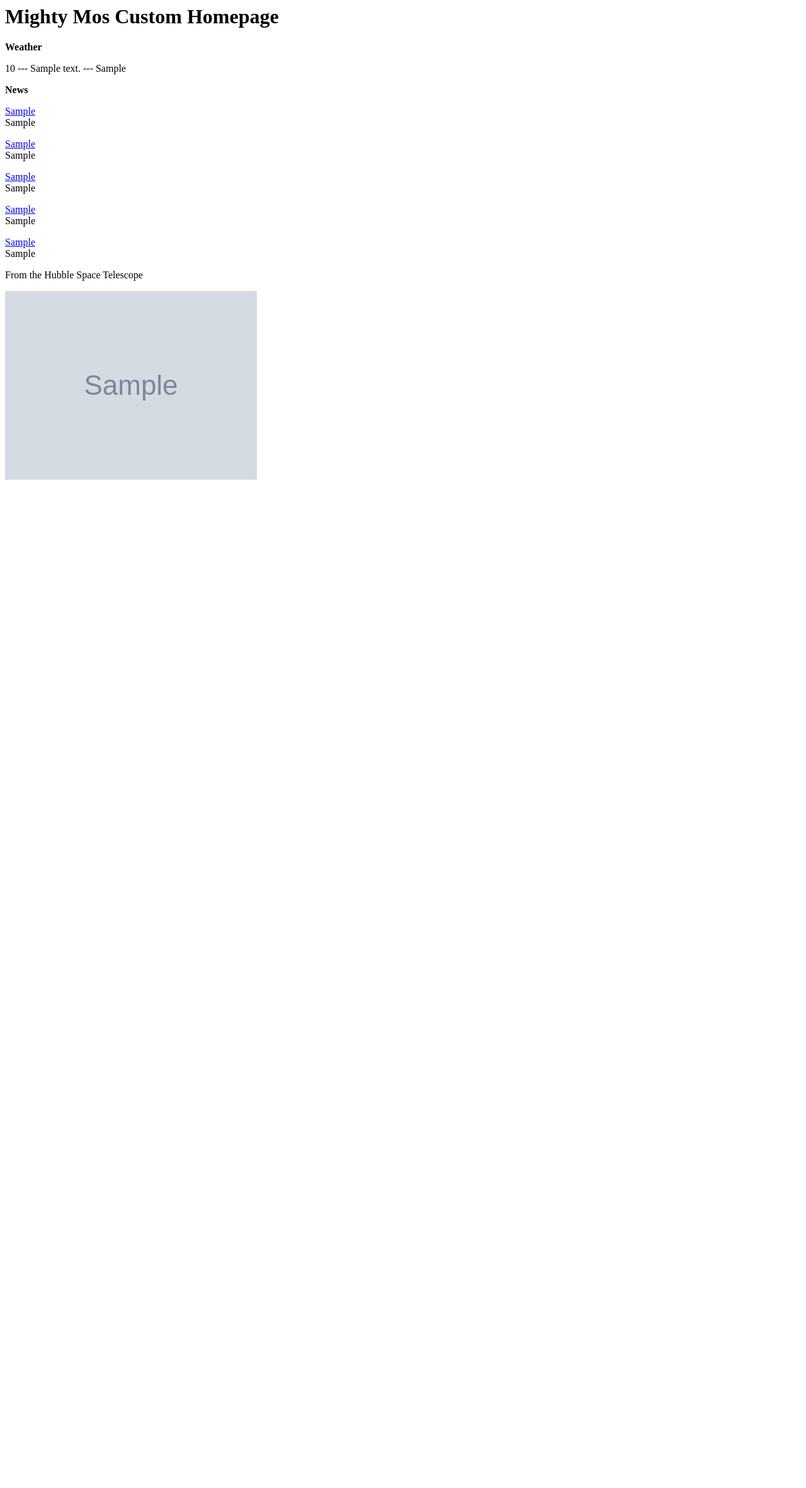
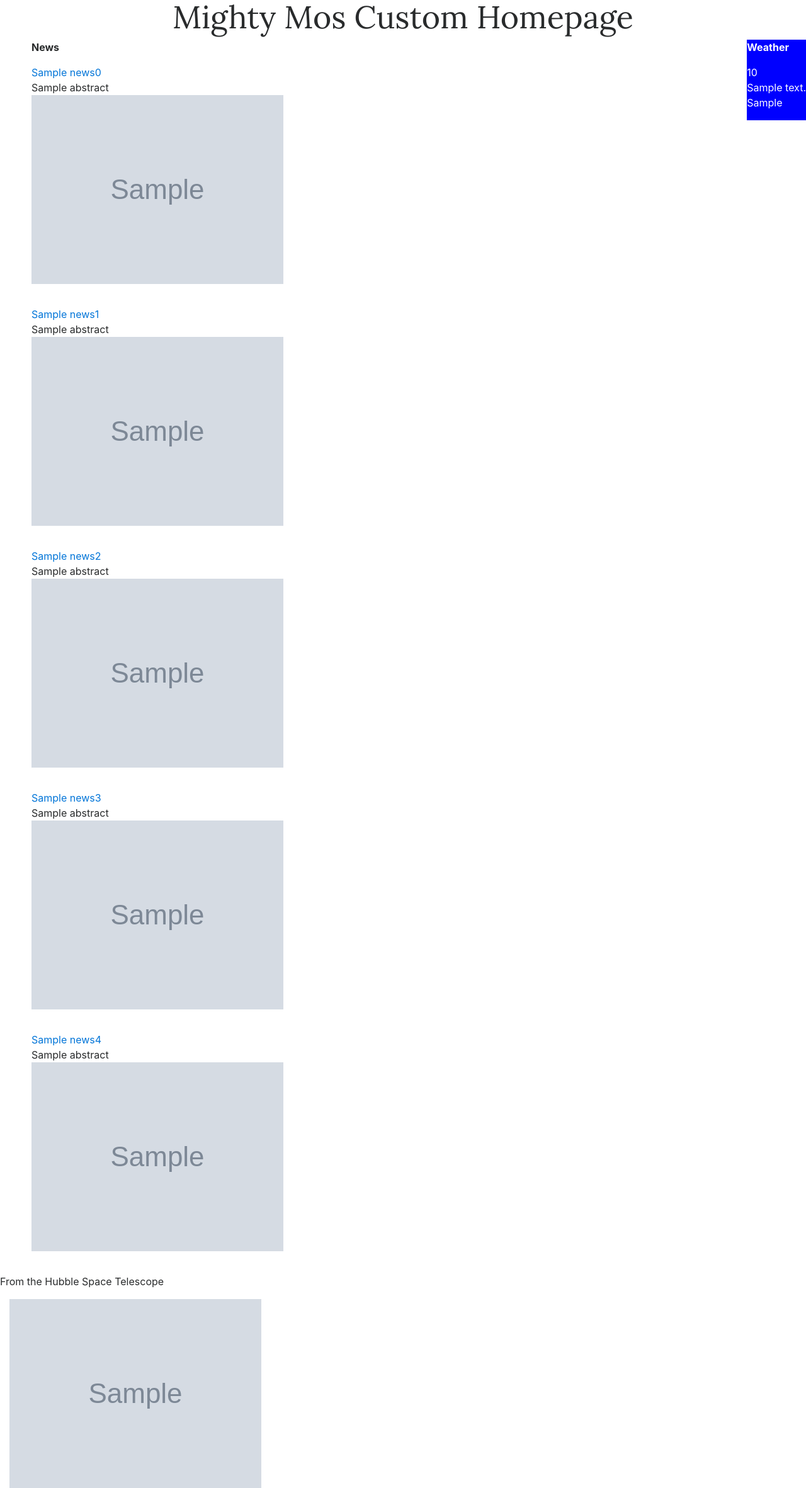
Before and after one commit to stajama/DjangoPractice, a Django app: template soloTest/homepage/templates/homepage/home.html in a window 1280 px wide. Shown: the whole page at 63% size. Before the commit the page ends 762 px from the top, so only its background shows below. Run offline with Django 3.2, Linux system fonts and the light colour scheme; the template is opened without the code that fills it: most values are stand-ins (such as "Sample title", 1, 10 or a date in 2020); grey boxes marked "Sample" are stand-in pictures; some libraries are stand-ins or nearby versions.

Commit message:
Start CSS/jQuery modification.

```diff
--- a/soloTest/homepage/templates/homepage/home.html
+++ b/soloTest/homepage/templates/homepage/home.html
@@ -1,41 +1,83 @@
+<!--HTML Documenr-->
+
+
+<!--Import links and statements-->
+<link rel="stylesheet" href="https://maxcdn.bootstrapcdn.com/bootstrap/4.0.0-beta.3/css/bootstrap.min.css" integrity="sha384-Zug+QiDoJOrZ5t4lssLdxGhVrurbmBWopoEl+M6BdEfwnCJZtKxi1KgxUyJq13dy" crossorigin="anonymous">
+<script src="https://code.jquery.com/jquery-3.2.1.slim.min.js" integrity="sha384-KJ3o2DKtIkvYIK3UENzmM7KCkRr/rE9/Qpg6aAZGJwFDMVNA/GpGFF93hXpG5KkN" crossorigin="anonymous"></script>
+<script src="https://cdnjs.cloudflare.com/ajax/libs/popper.js/1.12.9/umd/popper.min.js" integrity="sha384-ApNbgh9B+Y1QKtv3Rn7W3mgPxhU9K/ScQsAP7hUibX39j7fakFPskvXusvfa0b4Q" crossorigin="anonymous"></script>
+<script src="https://maxcdn.bootstrapcdn.com/bootstrap/4.0.0-beta.3/js/bootstrap.min.js" integrity="sha384-a5N7Y/aK3qNeh15eJKGWxsqtnX/wWdSZSKp+81YjTmS15nvnvxKHuzaWwXHDli+4" crossorigin="anonymous"></script>
+<link href="https://fonts.googleapis.com/css?family=Lora" rel="stylesheet">
+
+
+<!--Heading Information-->
 <head>
     <title>Mighty Mos Custom Homepage</title>
 </head>
-<h1>Mighty Mos Custom Homepage</h1>
 
-<p>
+
+<!--CSS-->
+<style type="text/css">
+    .title {font-family: 'Lora', serif;
+            font-size: 50px;}
+    .newsSeperator {padding-bottom: 20px}
+</style>
+
+
+<!--Title Bar-->
+<h1 class='text-center title'>Mighty Mos Custom Homepage</h1>
+
+
+<!--Weather Widget-->
+<div style="border-style: round; background-color: blue; color: white" class="float-right">
+    <p >
         <b>Weather</b>
     </p>
     <p>
-    {{ weatherTemp }} --- {{ weatherDesc }} --- {{ weatherCity }}
+        {{ weatherTemp }} <br> {{ weatherDesc }} <br> {{ weatherCity }}
+        <!--link for potential later use. https://openweathermap.org/city/4393217 -->
     </p>
+</div>
+
+<!-- News Section-->
+<div style="margin-left: 50px">
     <p>
         <b>News</b>
     </p>
-<p>
-    <a href="{{ news2 }}">{{ news0 }}</a><br>
-    {{ news1 }}<br><div></div>
+    <p class="newsSeperator">
+        <a href="{{ news0.url }}">{{ news0.title }}</a><br>
+        {{ news0.abstract }}<br>
+        <img src='{{ news0.image }}' alt="None">
+
     </p>
-<p>
-    <a href="{{ news5 }}">{{ news3 }}</a><br>
-    {{ news4 }}<br><div></div>
+
+    <p class="newsSeperator">
+        <a href="{{ news1.url }}">{{ news1.title }}</a><br>
+        {{ news1.abstract }}<br>
+        <img src='{{ news1.image }}' alt="None">
     </p>
-<p>
-    <a href="{{ news8 }}">{{ news6 }}</a><br>
-    {{ news7 }}<br><div></div>
+    <p class="newsSeperator">
+        <a href="{{ news2.url }}">{{ news2.title }}</a><br>
+        {{ news2.abstract }}<br>
+        <img src='{{ news2.image }}' alt="None">
     </p>
-<p>
-    <a href="{{ news11 }}">{{ news9 }}</a><br>
-    {{ news10 }}<br><div></div>
+    <p class="newsSeperator">
+        <a href="{{ news3.url }}">{{ news3.title }}</a><br>
+        {{ news3.abstract }}<br>
+        <img src='{{ news3.image }}' alt="None">
     </p>
-<p>
-    <a href="{{ news14 }}">{{ news12 }}</a><br>
-    {{ news13 }}<br><div></div>
+    <p class="newsSeperator">
+        <a href="{{ news4.url }}">{{ news4.title }}</a><br>
+        {{ news4.abstract }}<br>
+        <img src='{{ news4.image }}' alt="None">
     </p>
+</div>
 
 <p></p>
 <p></p>
 <p></p>
-<!--Bad to deal with page spacing...-->
+<!--Bad way to deal with page spacing...-->
+
+
+
 <p>From the Hubble Space Telescope</p>
-<img  src="{{ photo }}">
+<img  class='container-fluid' src="{{ photo }}">
```
Also changed, not shown: soloTest/XtestingPlatform.py (+11 -21 lines), soloTest/homepage/views.py (+8 -5 lines), soloTest/db.sqlite3. Lines whose indentation alone changed are shown as unchanged.
